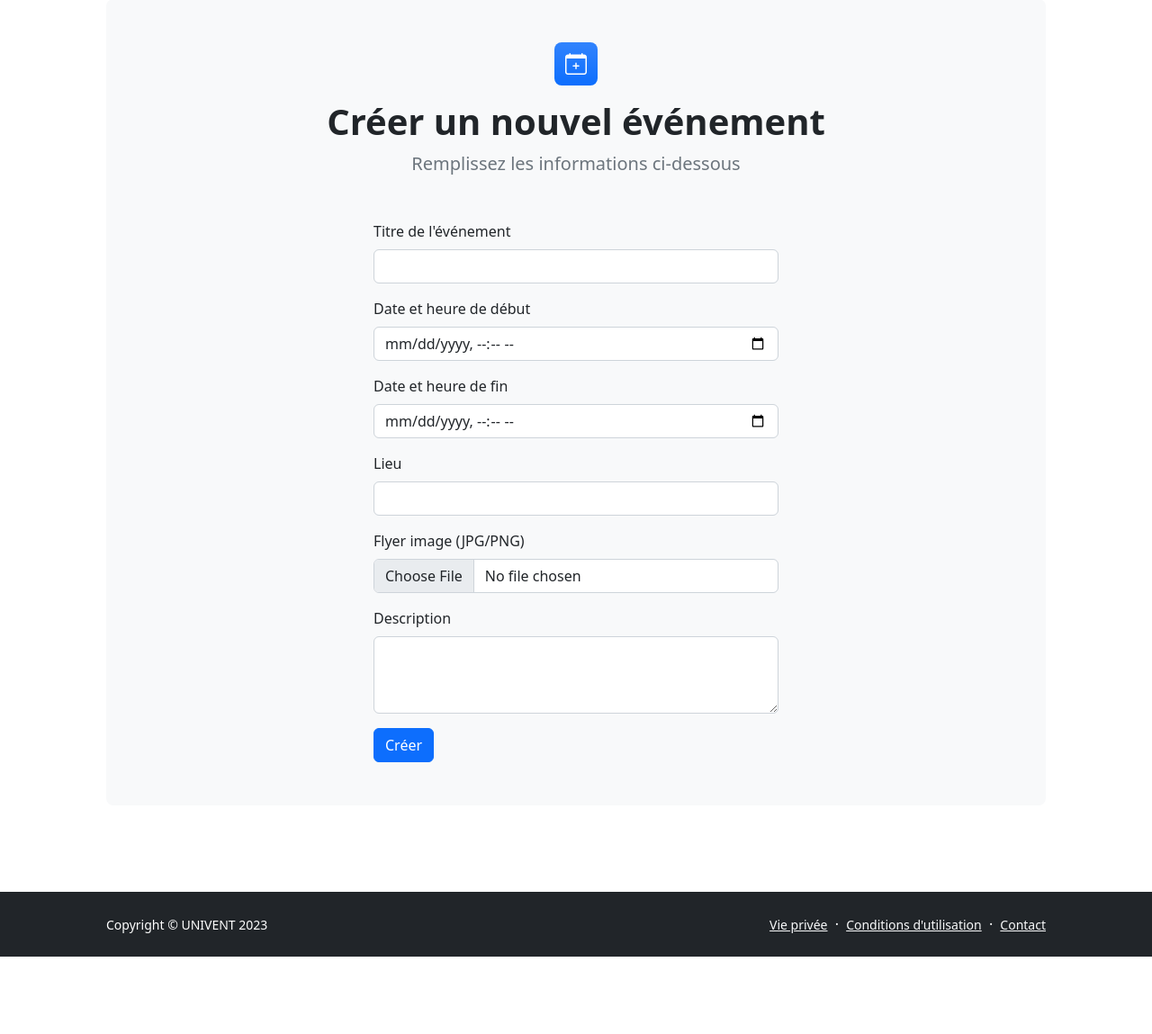
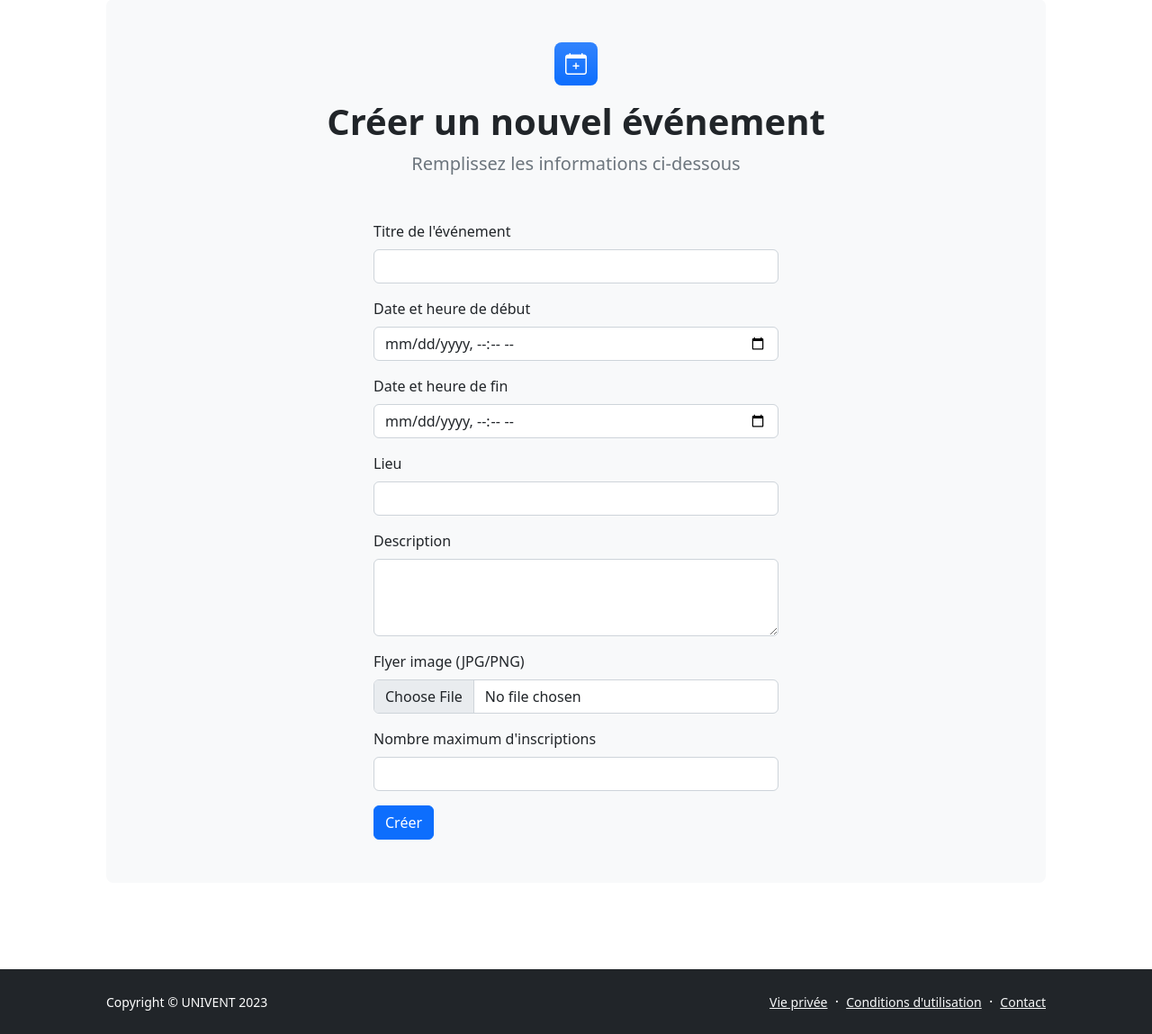
Before and after one commit to oussamaelfig/Univent, a Flask app: page /create_event in a window 1280 px wide. Shown: the part 105-1254 px from the top of the page at 90% size. Before the commit the page ends 1168 px from the top, so only its background shows below. Run offline with Flask 3, Linux system fonts and the light colour scheme; some libraries are stand-ins or nearby versions.

Commit message:
close #29

```diff
--- a/app.py
+++ b/app.py
@@ -1,8 +1,8 @@
+import re
 import sqlite3
-from flask import Flask, render_template, request, g, session
+from database import Database
+from flask import Flask, g, render_template, request, session
 from werkzeug.utils import secure_filename
-from database import Database
-import re
 
 app = Flask(__name__)
 
@@ -47,6 +47,7 @@ def create_event():
         end_date_time = request.form["end_date_time"]
         location = request.form["location"]
         description = request.form["description"]
+        max_registration = request.form["max_registration"]
 
         # Handle the image upload
         flyer_image = request.files["flyer_image"]
@@ -54,18 +55,13 @@ def create_event():
             flyer_image_name = secure_filename(flyer_image.filename)
             flyer_image.save("db/flyerImages" + flyer_image_name)
 
-        # TODO: Trouver une facon pour Get le creator_id
-        #  mettre en place un mécanisme pour obtenir l'identifiant de
-        #  l'utilisateur actuellement connecté qui est en train de créer
-        #  l'événement. Cela pourrait être fait en utilisant un système
-        #  d'authentification et de session.
         creator_id = 1
-        # utilise la class Database pour faire le traitement.
         get_db().creer_new_evenement(creator_id, title, start_date_time,
                                      end_date_time,
-                                     location, flyer_image_name, description)
+                                     location, flyer_image_name, description,
+                                     max_registration)
 
-        return "Event created successfully"
+        return "Événement créé avec succès"
 
     return render_template("create_event.html")
 
--- a/templates/create_event.html
+++ b/templates/create_event.html
@@ -22,49 +22,44 @@
                         <div class="mb-3">
                             <label for="title" class="form-label">Titre de
                                 l'événement</label>
-                                <input type="text" class="form-control"
-                                       id="title" name="title" required>
+                            <input type="text" class="form-control" id="title" name="title" required>
                         </div>
                         <div class="mb-3">
-                                <label for="start_date_time"
-                                       class="form-label">Date et heure de
+                            <label for="start_date_time" class="form-label">Date et heure de
                                 début</label>
-                                <input type="datetime-local"
-                                       class="form-control"
-                                       id="start_date_time"
+                            <input type="datetime-local" class="form-control" id="start_date_time"
                                 name="start_date_time" required>
                         </div>
                         <div class="mb-3">
                             <label for="end_date_time" class="form-label">Date
                                 et heure de fin</label>
-                                <input type="datetime-local"
-                                       class="form-control" id="end_date_time"
-                                       name="end_date_time"
+                            <input type="datetime-local" class="form-control" id="end_date_time" name="end_date_time"
                                 required>
                         </div>
                         <div class="mb-3">
-                                <label for="location"
-                                       class="form-label">Lieu</label>
-                                <input type="text" class="form-control"
-                                       id="location" name="location" required>
+                            <label for="location" class="form-label">Lieu</label>
+                            <input type="text" class="form-control" id="location" name="location" required>
+                        </div>
+                        <div class="mb-3">
+                            <label for="description" class="form-label">Description</label>
+                            <textarea class="form-control" id="description" name="description" rows="3"
+                                required></textarea>
                         </div>
                         <div class="mb-3">
                             <label for="flyer_image" class="form-label">Flyer
                                 image (JPG/PNG)</label>
-                                <input type="file" class="form-control"
-                                       id="flyer_image" name="flyer_image">
+                            <input type="file" class="form-control" id="flyer_image" name="flyer_image">
                         </div>
                         <div class="mb-3">
-                                <label for="description" class="form-label">Description</label>
-                                <textarea class="form-control" id="description"
-                                          name="description" rows="3"
-                                          required></textarea>
+                            <label for="max_registration" class="form-label">Nombre maximum
+                                d'inscriptions</label>
+                            <input type="number" class="form-control" id="max_registration" name="max_registration"
+                                min="1" required>
                         </div>
                         <button type="submit" class="btn btn-primary">
                             Créer
                         </button>
                     </form>
-
                 </div>
             </div>
         </div>
```
Also changed, not shown: database.py (+15 -6 lines). Lines whose indentation alone changed are shown as unchanged.
